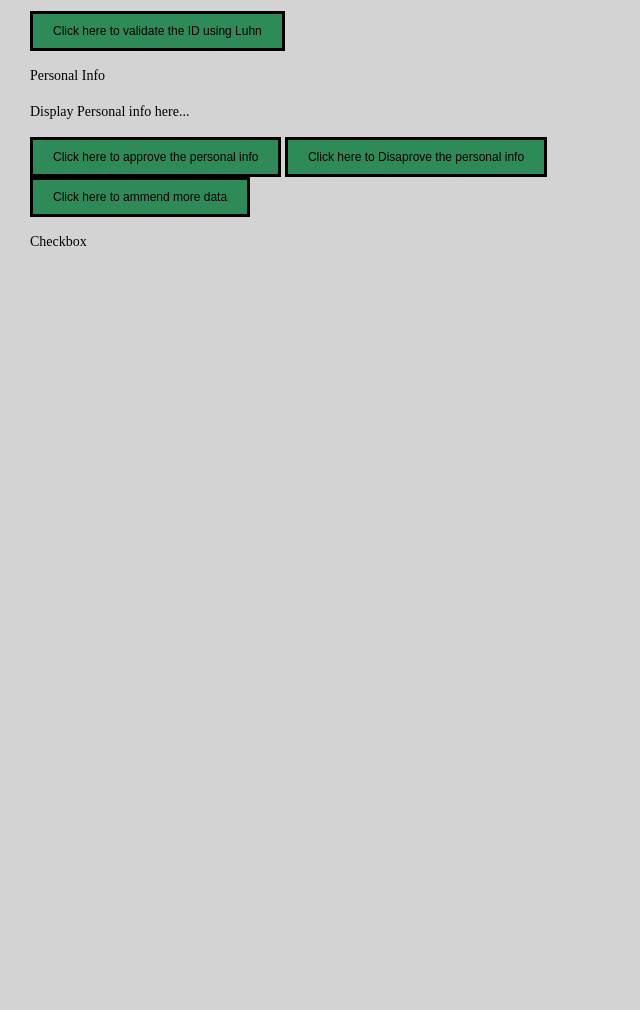
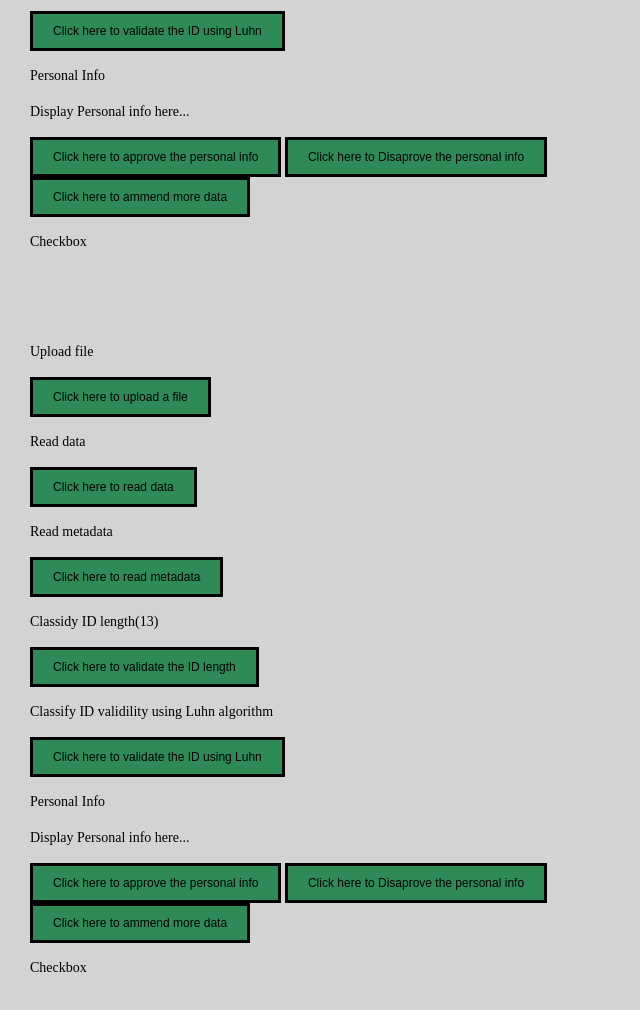
Before and after one commit to ChanelAmberEsterhuizen/UniProj.github.io, a plain HTML site: page app.html in a window 1280 px wide. Shown: the part 532-1542 px from the top of the page, without its empty margins (0-640 px from the left). Before the commit the page ends 829 px from the top, so only its background shows below. Drawn offline with Linux system fonts and the light colour scheme.

Commit message:
Update app.html

```diff
--- a/app.html
+++ b/app.html
@@ -84,3 +84,53 @@
 
     </script>
 </html>
+     <div class="content-wrapper">
+       <div class = "info-wrapper">
+
+           <div class = "profile-content-wrapper">
+
+
+         <p>Upload file</p>
+         <button class="Upload">Click here to upload a file</button>
+
+         <p>Read data</p>
+         <button class="Read">Click here to read data</button>
+
+         <p>Read metadata</p>
+         <button class="ReadMetadata">Click here to read metadata</button>
+
+
+
+
+         <p>Classidy ID length(13)</p>
+         <button class="IDlength13">Click here to validate the ID length</button>
+
+         <p>Classify ID validility using Luhn algorithm</p>
+         <button class="IDLuhn">Click here to validate the ID using Luhn</button>
+
+         <p>Personal Info</p>
+         <p>Display Personal info here...</p>
+         <button class="Approve">Click here to approve the personal info</button>
+         <button class="Disapprove">Click here to Disaprove the personal info </button>
+         <button class="InsertClassified">Click here to ammend more data</button>
+         <p>Checkbox</p>
+
+
+
+           </div>
+
+       </div>
+
+
+     </div>
+
+
+
+
+
+    </body>
+
+    <script>
+
+    </script>
+</html>
```
